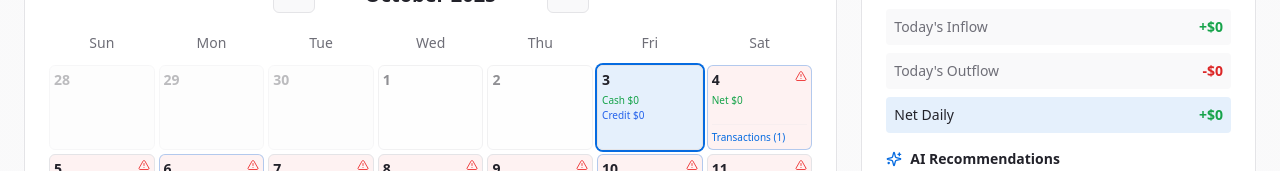
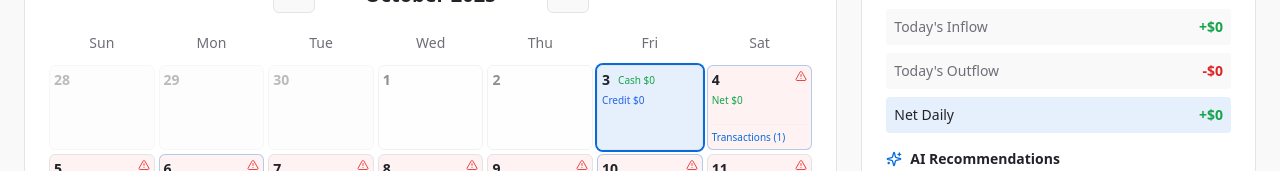
Before and after one commit to lehan0328/sellerflow-projections, a React (Vite) app: page /demo in a window 1280 px wide. Shown: the part 450-621 px from the top of the page. Built offline with nearby package versions, Linux system fonts and the light colour scheme; no server answers; the database is empty.

Commit message:
Refactor calendar cell layout

```diff
--- a/src/components/cash-flow/cash-flow-calendar.tsx
+++ b/src/components/cash-flow/cash-flow-calendar.tsx
@@ -496,27 +496,28 @@ export const CashFlowCalendar = ({
                      onDragOver={!isPast ? handleDragOver : undefined}
                      onDrop={!isPast ? (e) => handleDrop(e, day) : undefined}
                    >
-                    {/* Day header with number */}
+                    {/* Day header with number and Cash on same line */}
                     <div className="flex items-start justify-between mb-1">
-                      <div className="text-sm font-bold text-foreground">
-                        {format(day, 'd')}
+                      <div className="flex items-center gap-2">
+                        <div className="text-sm font-bold text-foreground">
+                          {format(day, 'd')}
+                        </div>
+                        {/* Cash next to day number - only show on current day */}
+                        {hasAnyData && isToday(day) && (
+                          <div className="text-[10px] text-green-600 dark:text-green-400 font-medium truncate">
+                            Cash ${bankAccountBalance.toLocaleString()}
+                          </div>
+                        )}
                       </div>
                       {totalCash < 0 && (
                         <AlertTriangle className="h-3 w-3 text-red-500" />
                       )}
                     </div>
 
-                    {/* Compact financial info - stacked vertically */}
+                    {/* Compact financial info - stacked vertically below */}
                     {hasAnyData && (
                       <div className="space-y-0.5 text-[10px] leading-tight">
-                        {/* Cash - always show on current day */}
-                        {isToday(day) && (
-                          <div className="text-green-600 dark:text-green-400 font-medium truncate">
-                            Cash ${bankAccountBalance.toLocaleString()}
-                          </div>
-                        )}
-
-                        {/* Credit - always show on current day */}
+                        {/* Credit - show on current day */}
                         {isToday(day) && (
                           <div className="text-blue-600 dark:text-blue-400 font-medium truncate">
                             Credit ${totalAvailableCredit.toLocaleString()}
```
